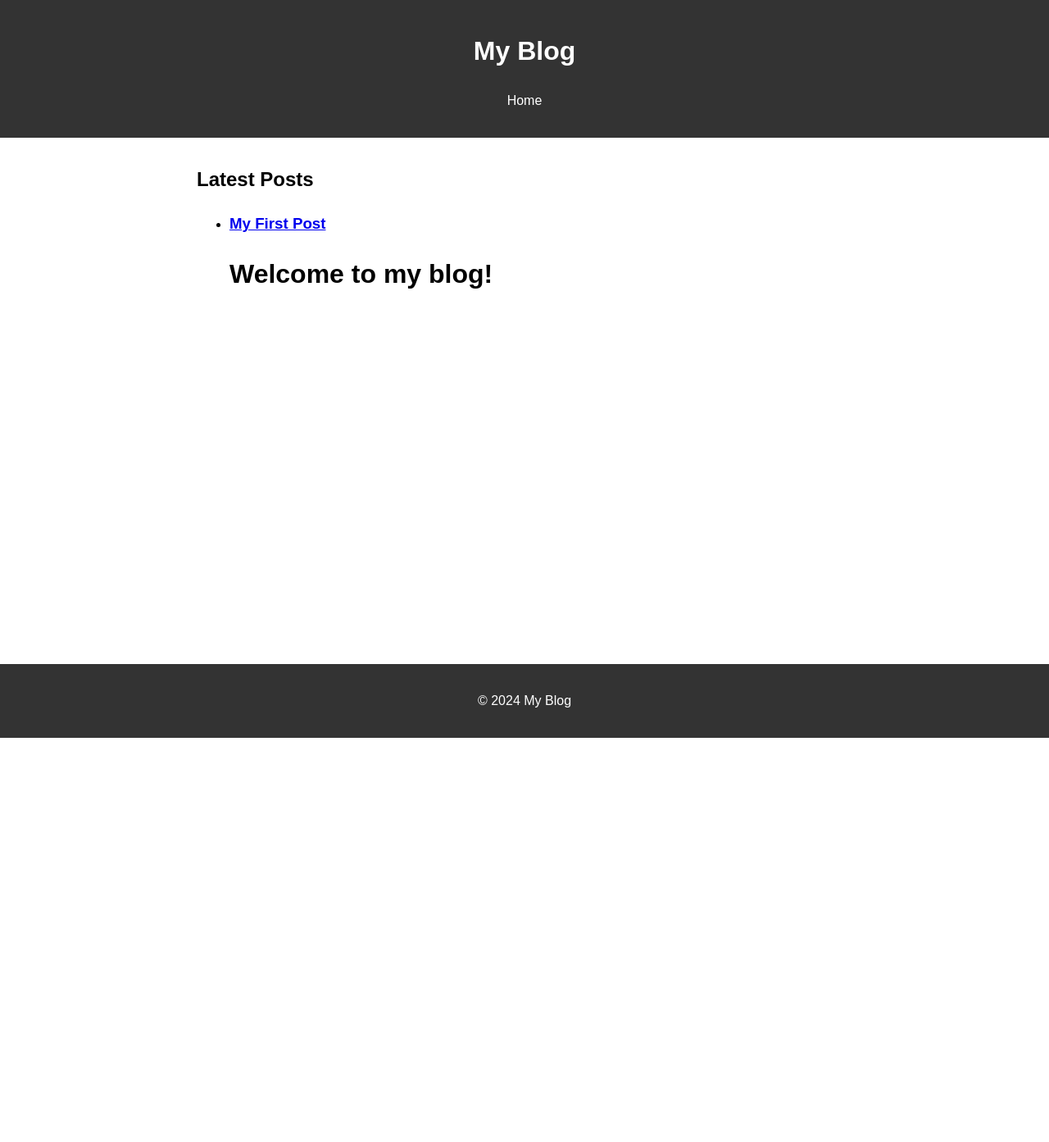
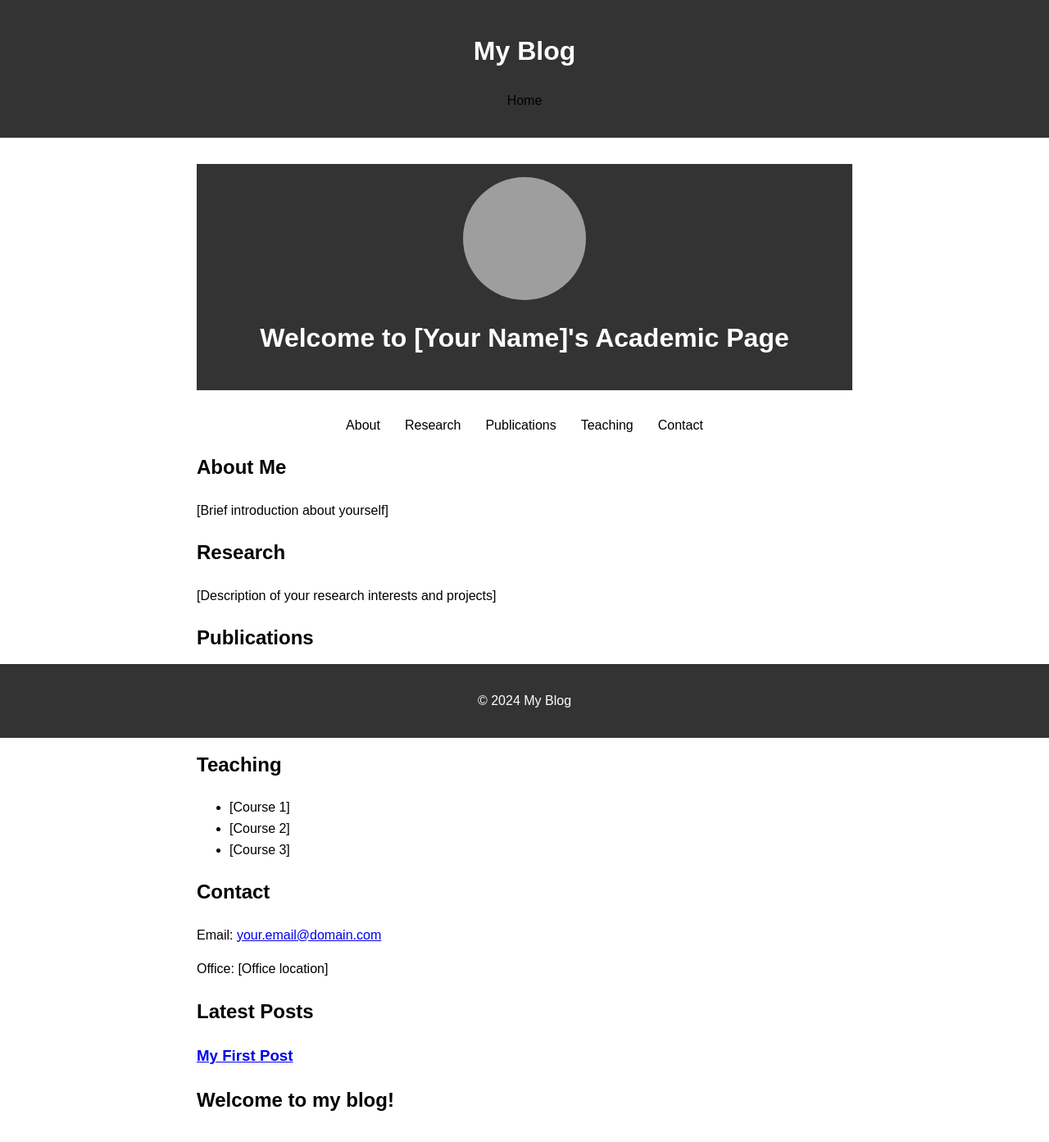
Before and after one commit to jupytermishra/jupytermishra.github.io, a Jekyll site: the page built from index.html, in a window 1280 px wide. Shown: the whole page at 82% size. Built offline with Jekyll 4.4.1, drawn with Linux system fonts in a browser that asks for light colours; before the commit the page ends 900 px from its top, so only the background shows below that; grey boxes are pictures that could not be loaded.

Commit message:
update layout

```diff
--- a/assets/css/style.css
+++ b/assets/css/style.css
@@ -61,3 +61,39 @@ body {
     width: 100%;
     bottom: 0;
   }
+
+  .profile-photo img {
+    width: 150px;
+    height: 150px;
+    border-radius: 50%;
+    object-fit: cover;
+    display: block;
+    margin: 0 auto;
+  }
+  header {
+    text-align: center;
+    margin-bottom: 30px;
+  }
+  nav ul {
+    display: flex;
+    justify-content: center;
+    list-style: none;
+    padding: 0;
+  }
+  nav ul li {
+    margin: 0 15px;
+  }
+  nav ul li a {
+    text-decoration: none;
+    color: #000;
+  }
+  section {
+    margin: 20px 0;
+  }
+  #posts ul {
+    list-style: none;
+    padding: 0;
+  }
+  #posts ul li {
+    margin: 10px 0;
+  }
--- a/index.html
+++ b/index.html
@@ -4,6 +4,60 @@ title: Home
 ---
 
 <div class="home">
+  <header>
+    <div class="profile-photo">
+      <img src="path/to/your/photo.jpg" alt="Your Name">
+    </div>
+    <h1>Welcome to [Your Name]'s Academic Page</h1>
+  </header>
+
+  <nav>
+    <ul>
+      <li><a href="#about">About</a></li>
+      <li><a href="#research">Research</a></li>
+      <li><a href="#publications">Publications</a></li>
+      <li><a href="#teaching">Teaching</a></li>
+      <li><a href="#contact">Contact</a></li>
+    </ul>
+  </nav>
+
+  <section id="about">
+    <h2>About Me</h2>
+    <p>[Brief introduction about yourself]</p>
+  </section>
+
+  <section id="research">
+    <h2>Research</h2>
+    <p>[Description of your research interests and projects]</p>
+  </section>
+
+  <section id="publications">
+    <h2>Publications</h2>
+    <ul>
+      <li>[Publication 1]</li>
+      <li>[Publication 2]</li>
+      <li>[Publication 3]</li>
+      <!-- Add more publications as needed -->
+    </ul>
+  </section>
+
+  <section id="teaching">
+    <h2>Teaching</h2>
+    <ul>
+      <li>[Course 1]</li>
+      <li>[Course 2]</li>
+      <li>[Course 3]</li>
+      <!-- Add more courses as needed -->
+    </ul>
+  </section>
+
+  <section id="contact">
+    <h2>Contact</h2>
+    <p>Email: <a href="mailto:your.email@domain.com">your.email@domain.com</a></p>
+    <p>Office: [Office location]</p>
+  </section>
+
+  <section id="posts">
     <h2>Latest Posts</h2>
     <ul>
       {% for post in site.posts %}
@@ -13,4 +67,5 @@ title: Home
         </li>
       {% endfor %}
     </ul>
+  </section>
 </div>
```
Lines whose indentation alone changed are shown as unchanged.
